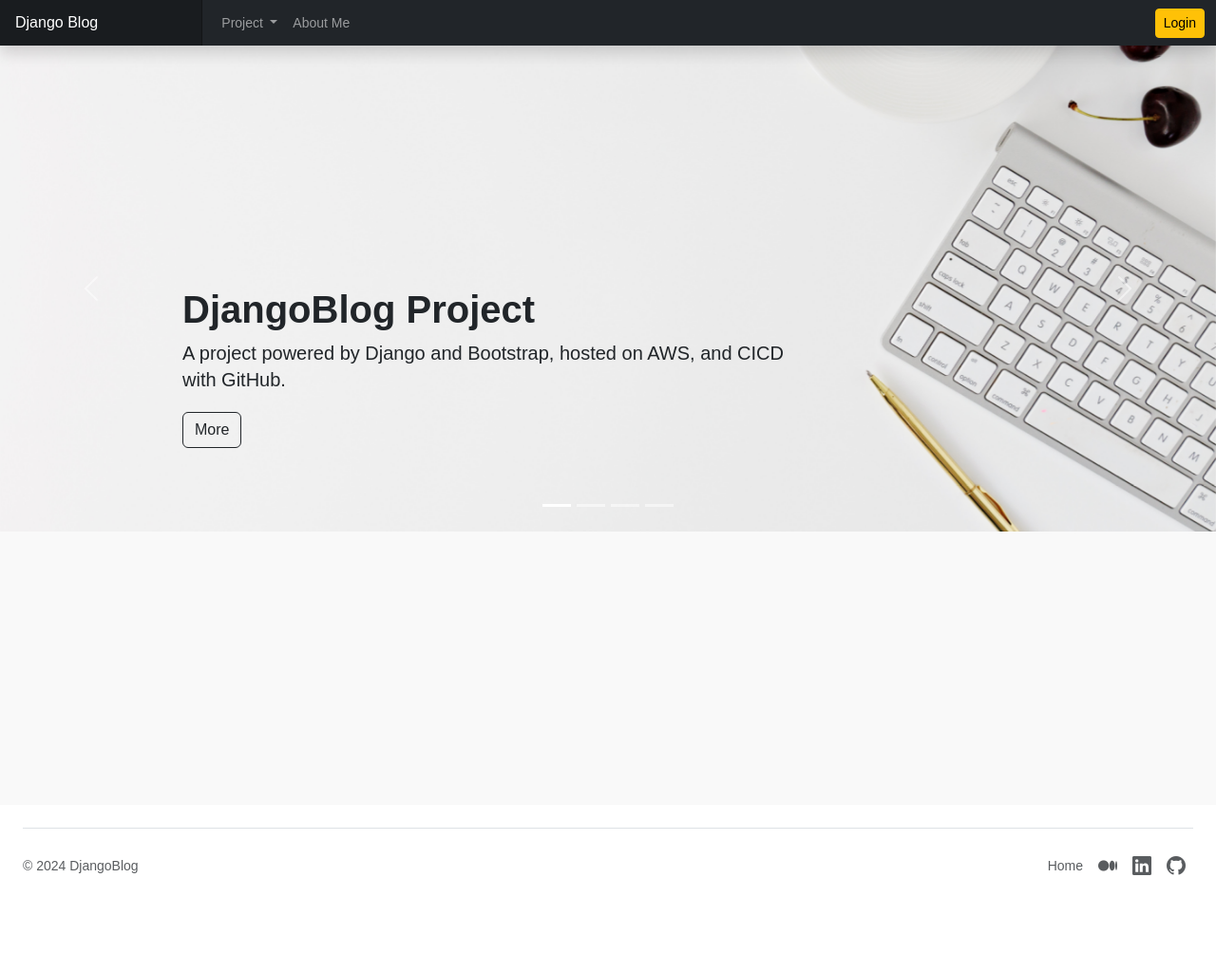
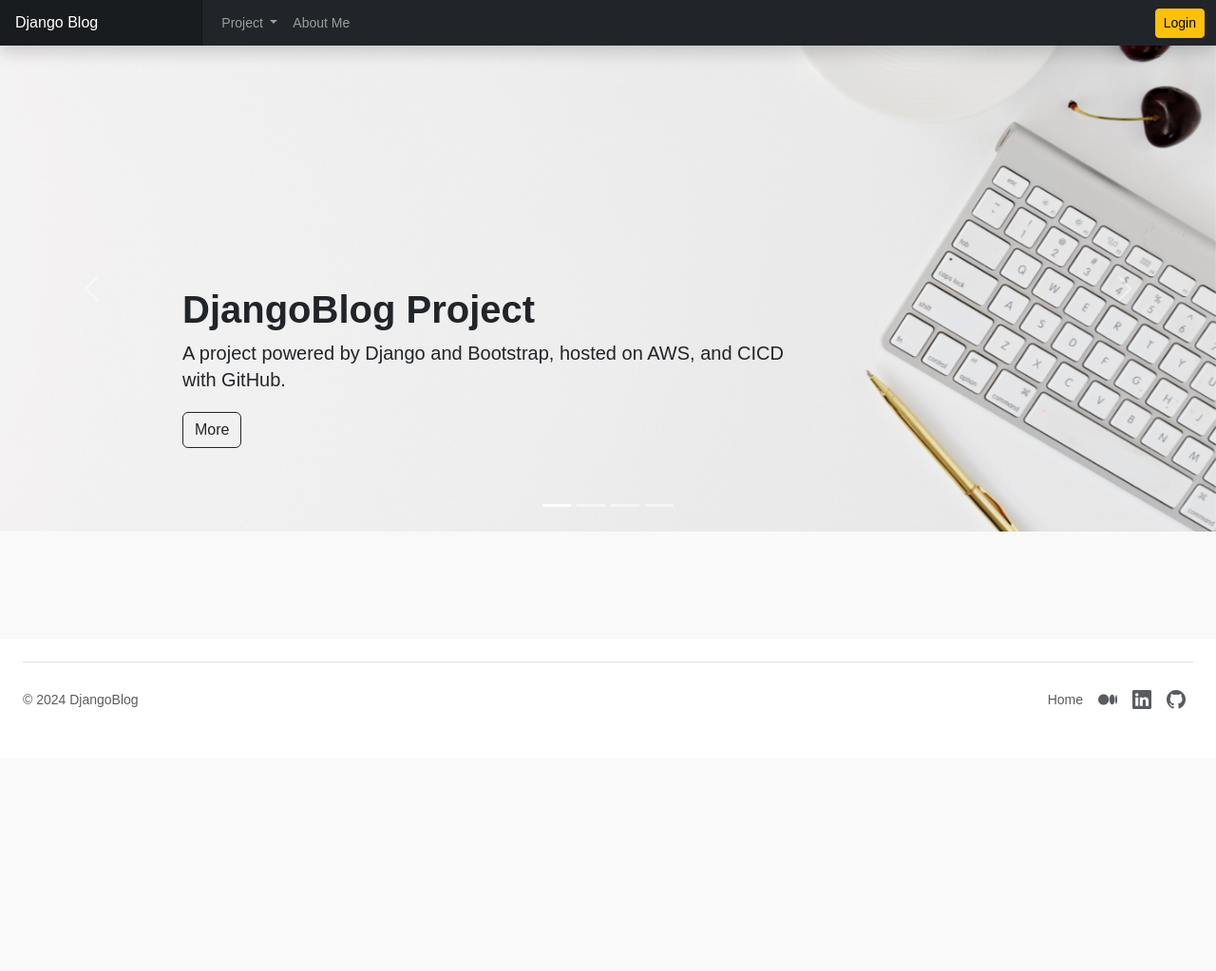
Before and after one commit to simonangel-fong/DjangoBlog-Deploy-EC2, a Django app: page / in a window 1280 px wide. Shown: the whole page at 95% size. After the commit the page ends 747 px from the top, so only its background shows below. Run offline with Django 5.2, Linux system fonts and the light colour scheme; some libraries are stand-ins or nearby versions.

Commit message:
update css

```diff
--- a/DjangoBlog/static/css/index.css
+++ b/DjangoBlog/static/css/index.css
@@ -3,15 +3,17 @@
 /* Padding below the footer and lighter body text */
 
 body {
+  display: flex;
+  flex-direction: column;
   padding-top: 3rem;
-    padding-bottom: 3rem;
+  padding-bottom: 0;
+  height: 100vh;
   font-size: 0.875rem;
   color: #5a5a5a;
 }
 
 main {
-    /* background-color:lightgray; */
-    min-height: 100vh;
+  flex-grow: 1;
 }
 
 /* Navbar
--- a/DjangoBlog/static/css/style.css
+++ b/DjangoBlog/static/css/style.css
@@ -1,8 +1,12 @@
 body {
-    font-family: Arial, Helvetica, sans-serif;
-  }
+  font-family: Arial, Helvetica, sans-serif;
+  display: flex;
+  flex-direction: column;
+  height: 100vh;
+  padding-bottom: 0;
+}
 
-  main {
-    background-color: #f9f9f9;
-    min-height: 100vh;
-  }
+main {
+  background-color: #f9f9f9;
+  flex-grow: 1;
+}
```
Lines whose indentation alone changed are shown as unchanged.
